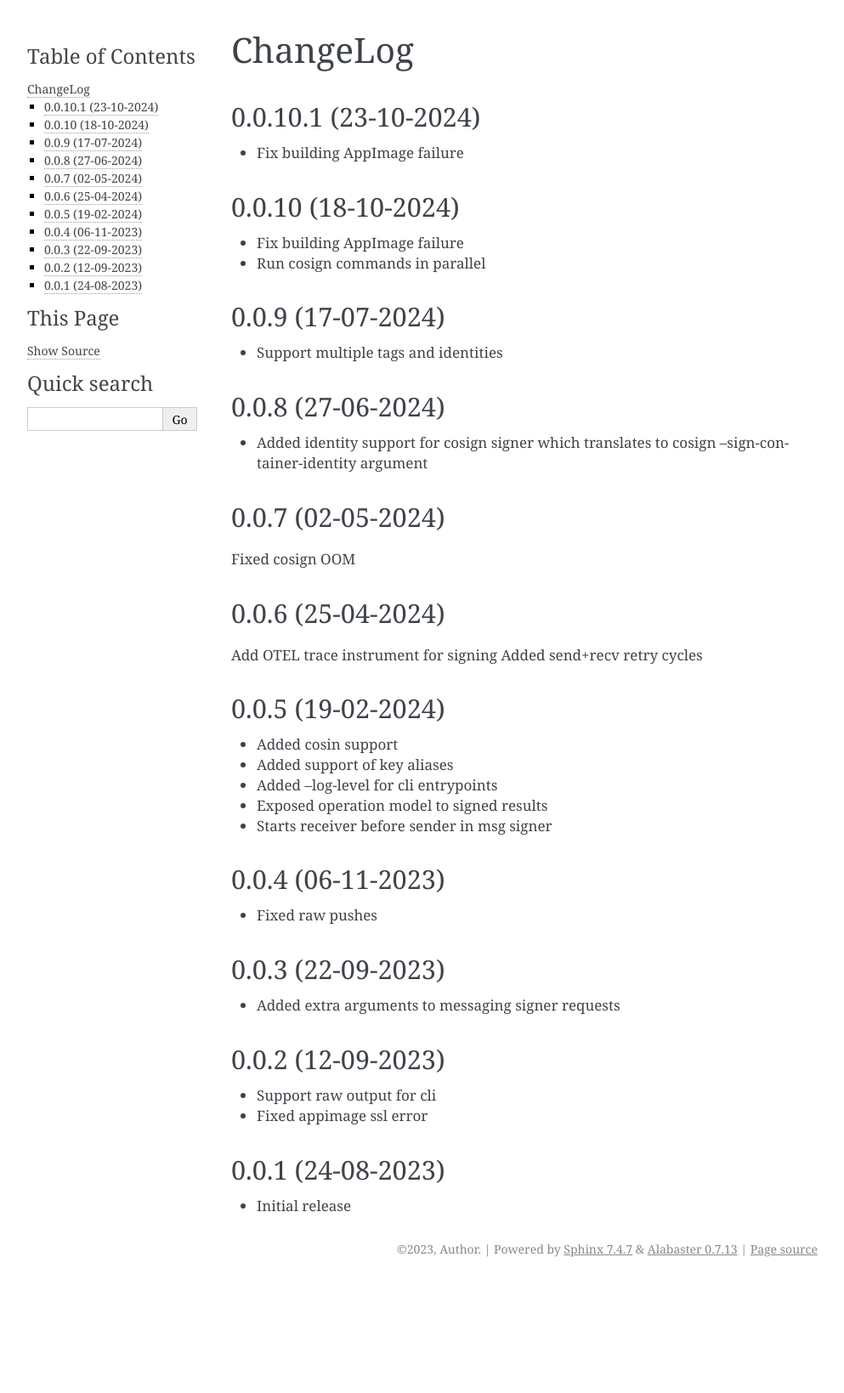
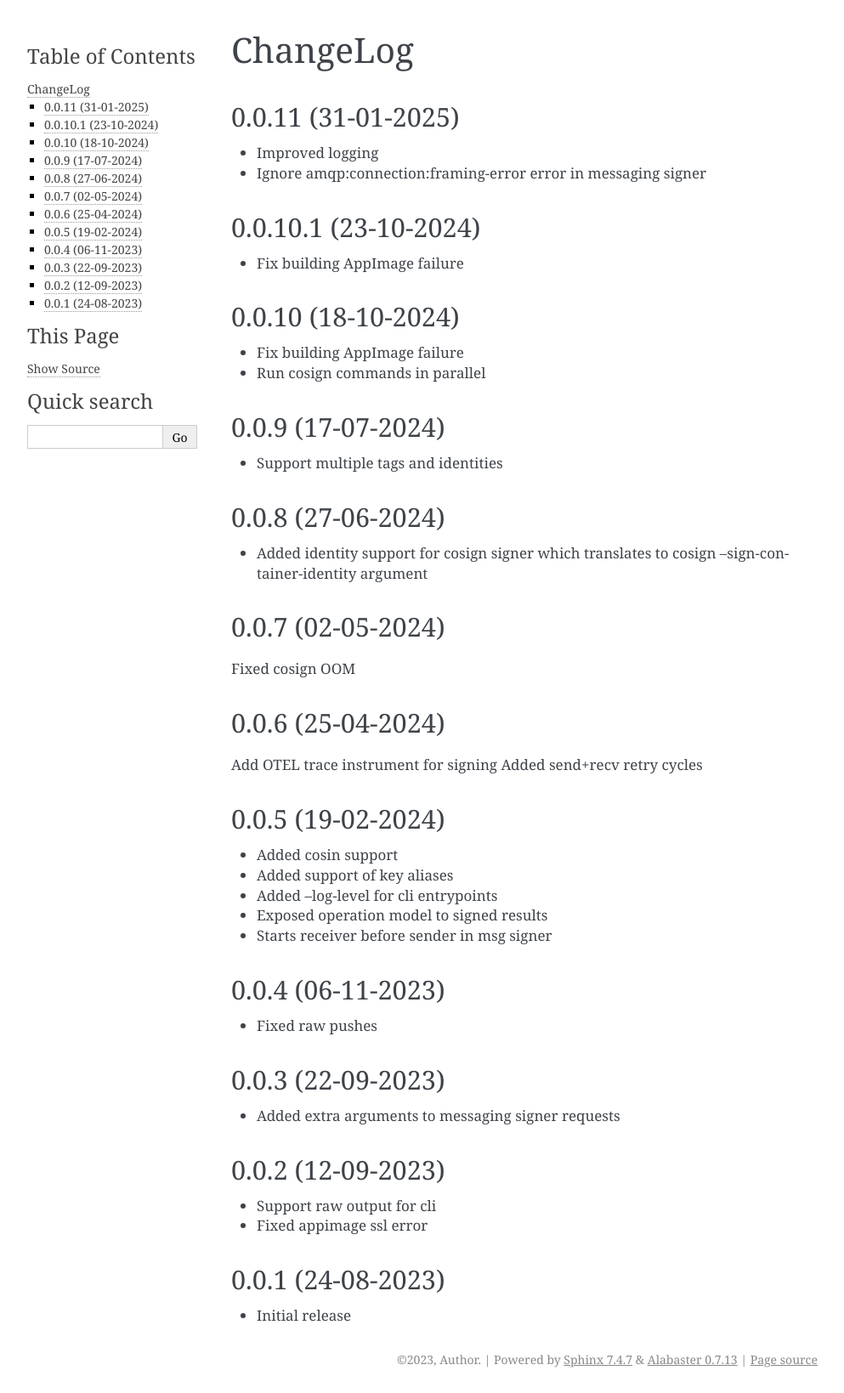
Before and after one commit to zxiong/pubtools-sign, a Sphinx documentation site: the page built from docs/source/CHANGELOG.rst, in a window 1280 px wide. Shown: the whole page at 85% size, without its empty margins (148-1141 px from the left). Built offline with Sphinx 7.4.7, drawn with Linux system fonts in a browser that asks for light colours; before the commit the page ends 1509 px from its top, so only the background shows below that.

Commit message:
Release v0.0.11

```diff
--- a/docs/source/CHANGELOG.rst
+++ b/docs/source/CHANGELOG.rst
@@ -1,5 +1,11 @@
 ChangeLog
 =========
+
+0.0.11 (31-01-2025)
+-------------------
+* Improved logging
+* Ignore amqp:connection:framing-error error in messaging signer
+
 
 0.0.10.1 (23-10-2024)
 ------------------
--- a/pyproject.toml
+++ b/pyproject.toml
@@ -3,7 +3,7 @@ name = "pubtools-sign"
 description = "Collection of tools producing signed artifacts"
 readme = "README.rst"
 requires-python = ">=3.7"
-version = "0.0.10.1"
+version = "0.0.11"
 
 classifiers = [  # Optional
   # How mature is this project? Common values are
```
